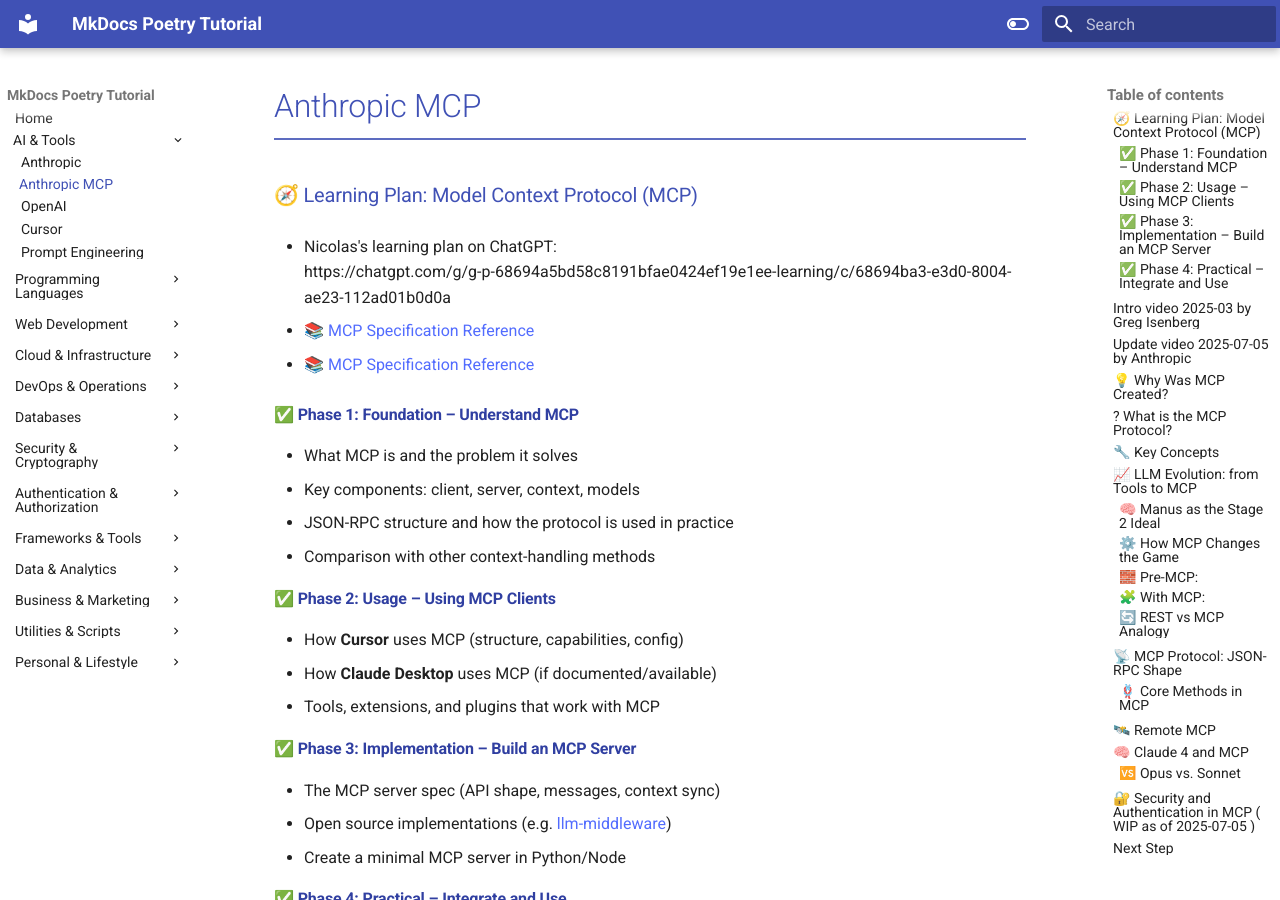
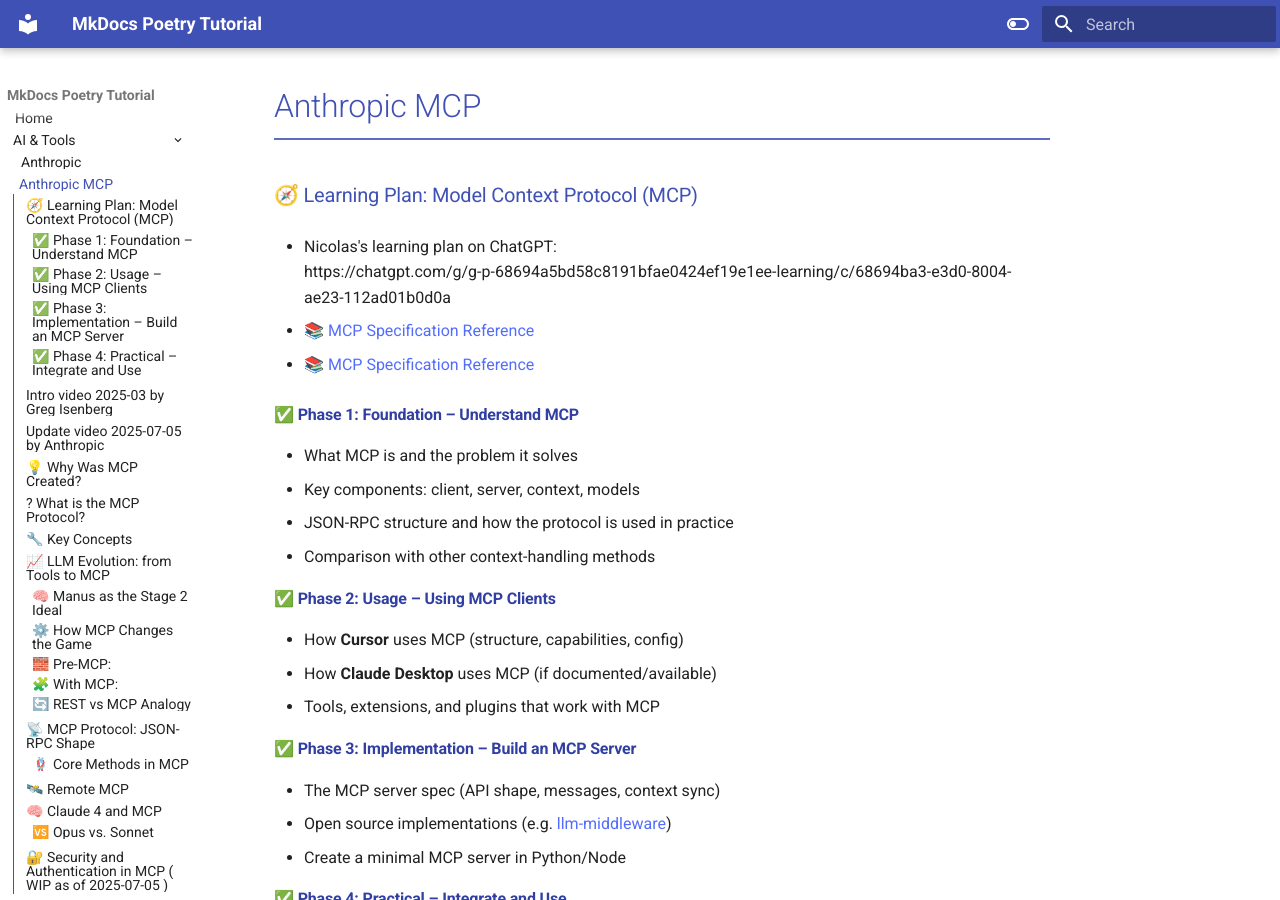
Before and after one commit to breezeight/nicola_blog, an MkDocs documentation site: the page built from docs/ai/anthropic_mcp.md, in a window 1280 px wide and 900 px high. Built offline with MkDocs 1.6.1 and Material for MkDocs 9.7.7, drawn with Linux system fonts in a browser that asks for light colours.

Commit message:
move the TOC into the nav

```diff
--- a/mkdocs.yml
+++ b/mkdocs.yml
@@ -17,7 +17,7 @@
     #- navigation.tabs
     #- navigation.sections
 
-    - toc.follow #https://squidfunk.github.io/mkdocs-material/setup/setting-up-navigation/#anchor-following
+    - toc.integrate #https://squidfunk.github.io/mkdocs-material/setup/setting-up-navigation/#table-of-contents-integration
     - search.suggest
     - search.highlight
     - content.tabs.link
```
